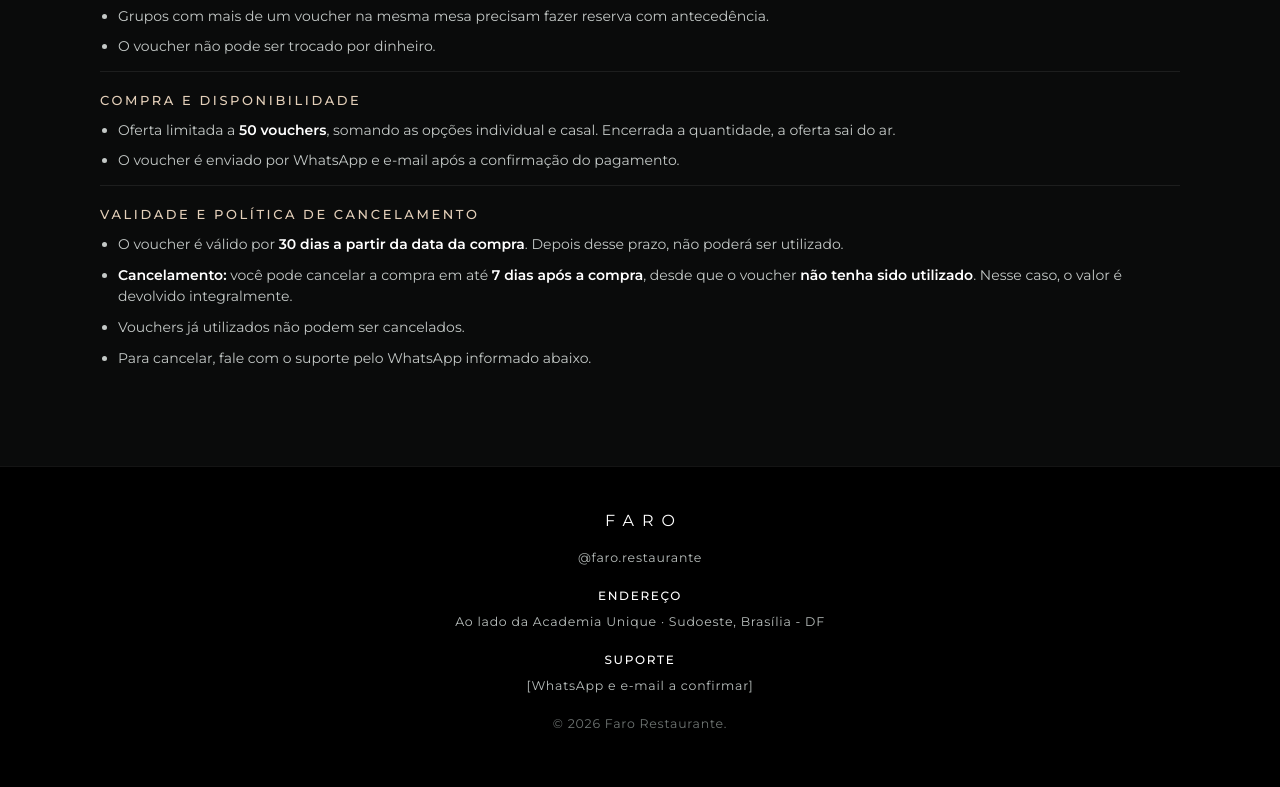
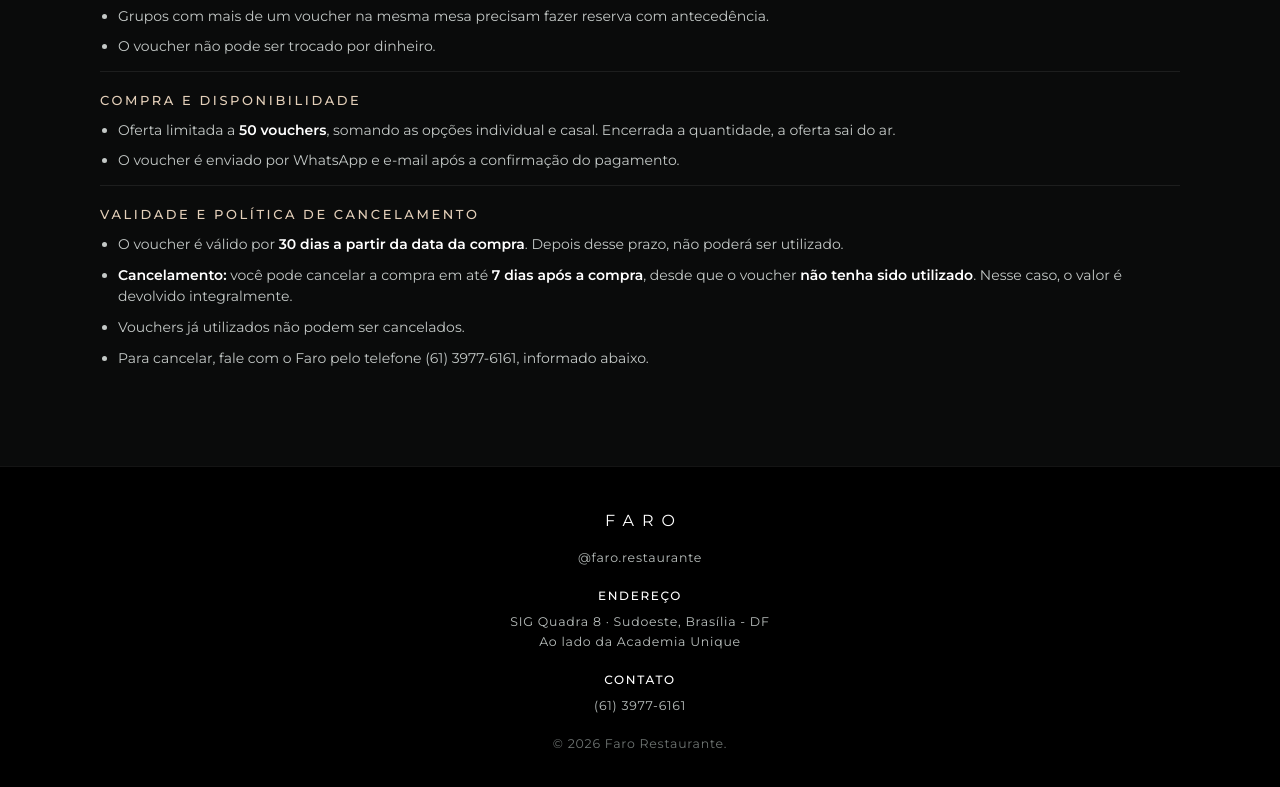
Before and after one commit to alexwbsb-casacheia/metodo-casa-cheia, a plain HTML site: page faro/arroz-de-pato-na-lenha/index.html in a window 1280 px wide. Shown: the part 5064-5851 px from the top of the page. Drawn offline with nearby package versions, Linux system fonts and the light colour scheme.

Commit message:
Faro: endereço e telefone no rodapé das 3 LPs
Co-Authored-By: Claude Opus 5.5 <noreply@anthropic.com>
Claude-Session: https://claude.ai/code/session_01HpRX3cKtJLb5Vs8PJhkcDK

```diff
--- a/faro/arroz-de-pato-na-lenha/index.html
+++ b/faro/arroz-de-pato-na-lenha/index.html
@@ -359,7 +359,7 @@ img{display:block;max-width:100%}
       <li>O voucher é válido por <b>30 dias a partir da data da compra</b>. Depois desse prazo, não poderá ser utilizado.</li>
       <li><b>Cancelamento:</b> você pode cancelar a compra em até <b>7 dias após a compra</b>, desde que o voucher <b>não tenha sido utilizado</b>. Nesse caso, o valor é devolvido integralmente.</li>
       <li>Vouchers já utilizados não podem ser cancelados.</li>
-      <li>Para cancelar, fale com o suporte pelo WhatsApp informado abaixo.</li>
+      <li>Para cancelar, fale com o Faro pelo telefone (61) 3977-6161, informado abaixo.</li>
     </ul>
   </div>
 </div></section>
@@ -369,9 +369,9 @@ img{display:block;max-width:100%}
   <p class="fb">FARO</p>
   <p>@faro.restaurante</p>
   <h4>Endereço</h4>
-  <p>Ao lado da Academia Unique · Sudoeste, Brasília - DF</p>
-  <h4>Suporte</h4>
-  <p>[WhatsApp e e-mail a confirmar]</p>
+  <p><a href="https://www.google.com/maps/search/?api=1&query=Faro+Restaurante+SIG+Quadra+8+Bras%C3%ADlia+DF" target="_blank" rel="noopener" style="color:inherit">SIG Quadra 8 · Sudoeste, Brasília - DF</a><br>Ao lado da Academia Unique</p>
+  <h4>Contato</h4>
+  <p><a href="tel:+556139776161" style="color:inherit">(61) 3977-6161</a></p>
   <p style="margin-top:18px;color:#6f7573">© 2026 Faro Restaurante.</p>
 </div></footer>
 
```
Also changed, not shown: faro/faro-a-dois/index.html (+4 -4 lines), faro/faro-de-panela/index.html (+4 -4 lines).
